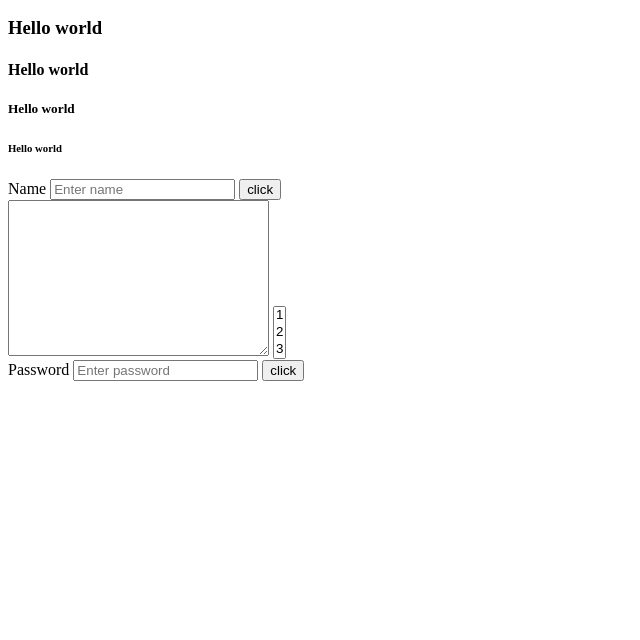
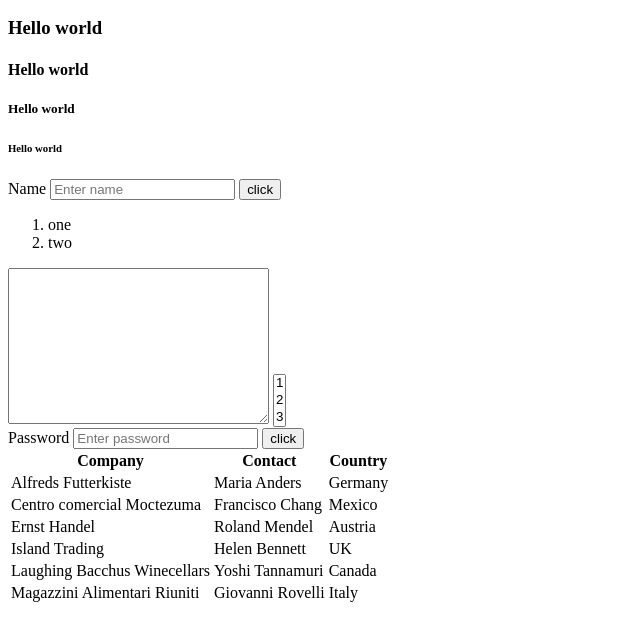
Before and after one commit to AndreiCeavdar/test, a plain HTML site: page index.html in a window 1280 px wide. Shown: the part 96-736 px from the top of the page, without its empty margins (0-640 px from the left). Drawn offline with Linux system fonts and the light colour scheme.

Commit message:
add table and ol

```diff
--- a/index.html
+++ b/index.html
@@ -19,6 +19,10 @@
         <label for="">Name</label>
         <input type="text" placeholder="Enter name">
         <button type="submit">click</button>
+        <ol>
+        <li>one</li>
+        <li>two</li>
+        </ol>
     </div>
     <div><textarea name="enter" id="" cols="30" rows="10" autocorrect maxlength="15" minlength="5"></textarea>
         <select name="first" id="" size="3">
@@ -37,5 +41,44 @@
 
 
     </div>
+    <div>
+        <table>
+            <tr>
+              <th>Company</th>
+              <th>Contact</th>
+              <th>Country</th>
+            </tr>
+            <tr>
+              <td>Alfreds Futterkiste</td>
+              <td>Maria Anders</td>
+              <td>Germany</td>
+            </tr>
+            <tr>
+              <td>Centro comercial Moctezuma</td>
+              <td>Francisco Chang</td>
+              <td>Mexico</td>
+            </tr>
+            <tr>
+                <td>Ernst Handel</td>
+                <td>Roland Mendel</td>
+                <td>Austria</td>
+            </tr>
+            <tr>
+                <td>Island Trading</td>
+                <td>Helen Bennett</td>
+                <td>UK</td>
+            </tr>
+            <tr>
+                <td>Laughing Bacchus Winecellars</td>
+                <td>Yoshi Tannamuri</td>
+                <td>Canada</td>
+            </tr>
+            <tr>
+                <td>Magazzini Alimentari Riuniti</td>
+                <td>Giovanni Rovelli</td>
+                <td>Italy</td>
+            </tr>
+          </table>
+    </div>
 </body>
 </html>
```
